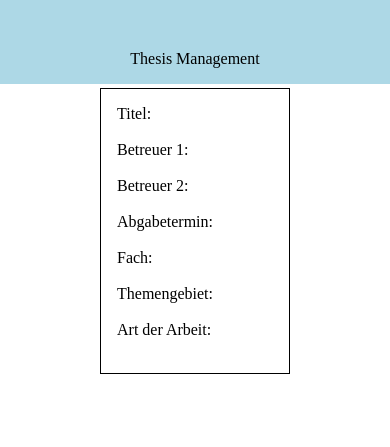
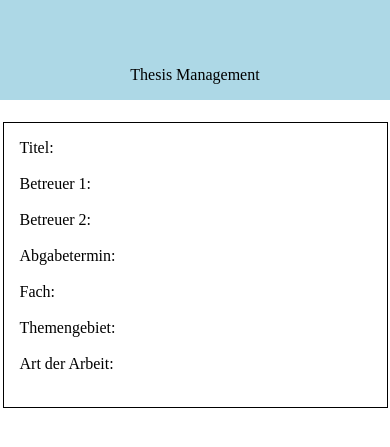
Before and after one commit to acomanda/TheMa, a Django app: template basic/templates/requestDetails.html in a window 390 px wide. Shown: the top 447 px of the page. Run offline with Django 3.2, Linux system fonts and the light colour scheme; the template is opened without the code that fills it, so the values that code supplies are empty.

Commit message:
Made the students home page responsive

```diff
--- a/basic/static/requestDetails.css
+++ b/basic/static/requestDetails.css
@@ -7,12 +7,25 @@
     display: inline-block;
 }
 
-.left {
+.main.left {
     float: left;
     width: 30%;
     display: flex;
 }
 
+@media only screen and (max-width: 599px) {
+    .main.main {
+        display: flex;
+        margin: 0 auto;
+        width: 90%;
+        height: 20%;
+        text-align: left;
+        border: 1px solid black;
+    }
+
+}
+
+@media only screen and (min-width: 600px) {
     .main.main {
         display: flex;
         margin: 0 auto;
@@ -20,6 +33,7 @@
         height: 20%;
         text-align: left;
         border: 1px solid black;
+    }
 }
 
 .main.mainLeft {
@@ -34,7 +48,7 @@
     display: flex;
 }
 
-.right {
+.main.right {
     float: right;
     width: 15%
 }
```
Lines whose indentation alone changed are shown as unchanged.
